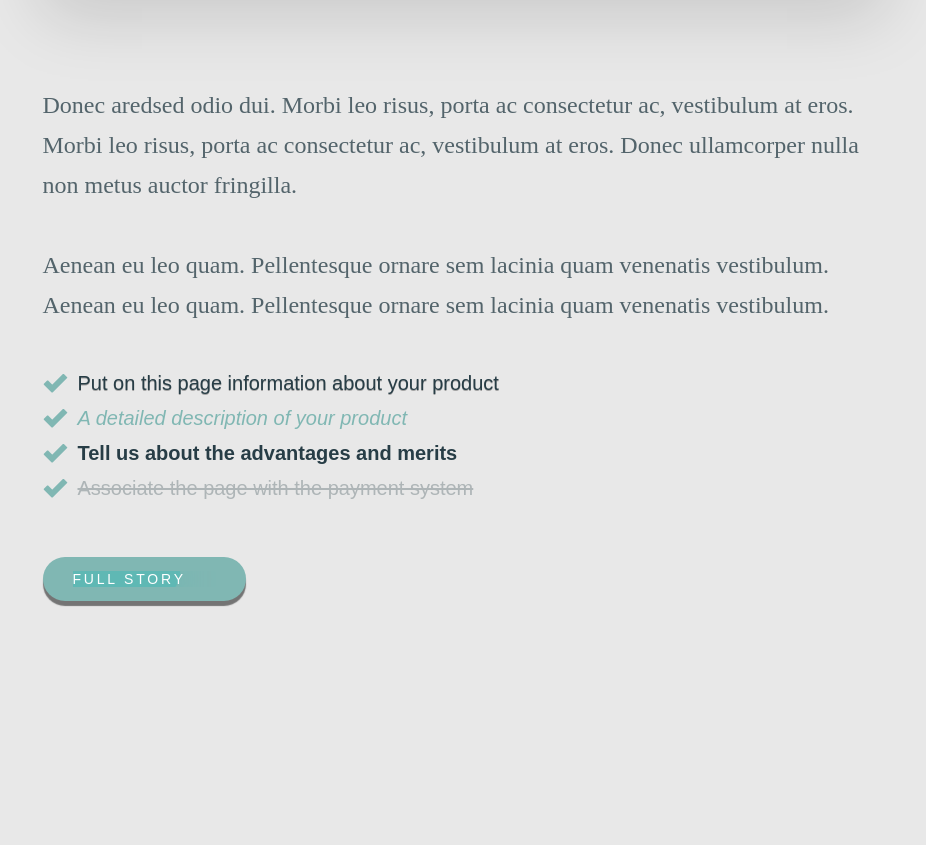
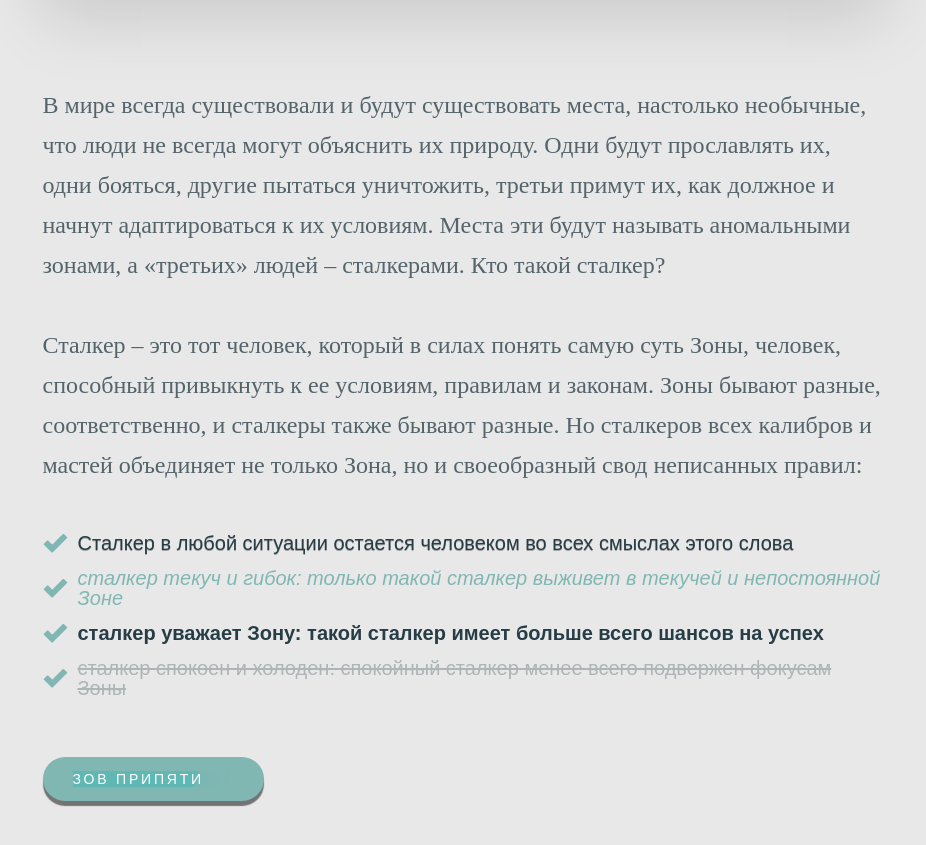
Before and after one commit to BulychPro/site, a plain HTML site: page index.html in a window 1280 px wide. Shown: the part 923-1768 px from the top of the page, without its empty margins (177-1103 px from the left). Before the commit the page ends 1661 px from the top, so only its background shows below. Drawn offline with Linux system fonts and the light colour scheme.

Commit message:
Update index.html

```diff
--- a/index.html
+++ b/index.html
@@ -2,40 +2,40 @@
 <html>
     <head>
         <meta charset="utf-8">
-        <title>Домашнее задание css_5</title>
+        <title>Stalker</title>
         <link rel="stylesheet" href="css/style.css">
     </head>
     <body>
         <div class="content">
             <div class="content-top">
-                <div class="content-top__intro">Travel</div>
-                <h1 class="content-top__title">Donec sed odio dui. Cras mattis
-                    consectetur purus</br>sit amet fermentum.</h1>
+                <div class="content-top__intro">Stalker</div>
+                <h1 class="content-top__title">Добро пожаловать в гости к Зоне, Сталкер...</br>Ты здесь какими судьбами?</h1>
                 </div>
             <div class="content__image">
                 <img src="https://github.com/BulychPro/site/blob/master/img/light-man-copy.png?raw=true" alt="">
             </div>
             <div class="content-bottom">
                 <div class="content-bottom__text">
-                    <p>Donec aredsed odio dui. Morbi leo risus, porta ac consectetur
-                        ac, vestibulum at eros. Morbi leo risus, porta ac consectetur
-                         ac, vestibulum at eros. Donec ullamcorper nulla non metus
-                         auctor fringilla.</p>
-					<p>Aenean eu leo quam. Pellentesque ornare sem lacinia quam
-                         venenatis vestibulum. Aenean eu leo quam. Pellentesque
-                         ornare sem lacinia quam venenatis vestibulum. </p>
+                    <p>В мире всегда существовали и будут существовать места, настолько необычные, что люди не всегда могут объяснить
+			    их природу. Одни будут прославлять их, одни бояться, другие пытаться уничтожить, третьи примут их, как
+			    должное и начнут адаптироваться к их условиям. Места эти будут называть аномальными зонами, а «третьих»
+			    людей – сталкерами. Кто такой сталкер?</p>
+			<p>Сталкер – это тот человек, который в силах понять самую суть Зоны, человек, способный привыкнуть к ее
+				условиям, правилам и законам. Зоны бывают разные, соответственно, и сталкеры также бывают разные.
+				Но сталкеров всех калибров и мастей объединяет не только Зона, но и своеобразный свод неписанных
+				правил: </p>
                 </div>
                 <div class="content-bottom-info">
                     <ul class="content-bottom-info-list">
-                        <li>Put on this page information about your product</li>
-						<li>A detailed description of your product</li>
-						<li>Tell us about the advantages and merits</li>
-						<li>Associate the page with the payment system</li>
+                        <li>Сталкер в любой ситуации остается человеком во всех смыслах этого слова</li>
+						<li>сталкер текуч и гибок: только такой сталкер выживет в текучей и непостоянной Зоне</li>
+						<li>сталкер уважает Зону: такой сталкер имеет больше всего шансов на успех</li>
+						<li>сталкер спокоен и холоден: спокойный сталкер менее всего подвержен фокусам Зоны</li>
                     </ul>
                 </div>
                 <a  target="_blank" class="content-bottom-info__link"
-                href="https://www.google.ru/">
-                    <span>Full Story</span>
+                href="https://i3.imageban.ru/out/2011/08/09/89c82d9359a9ceb0eb0b12bfccb2c1c7.gif">
+                    <span>Зов Припяти</span>
                 </a>
             </div>
         </div>
```
